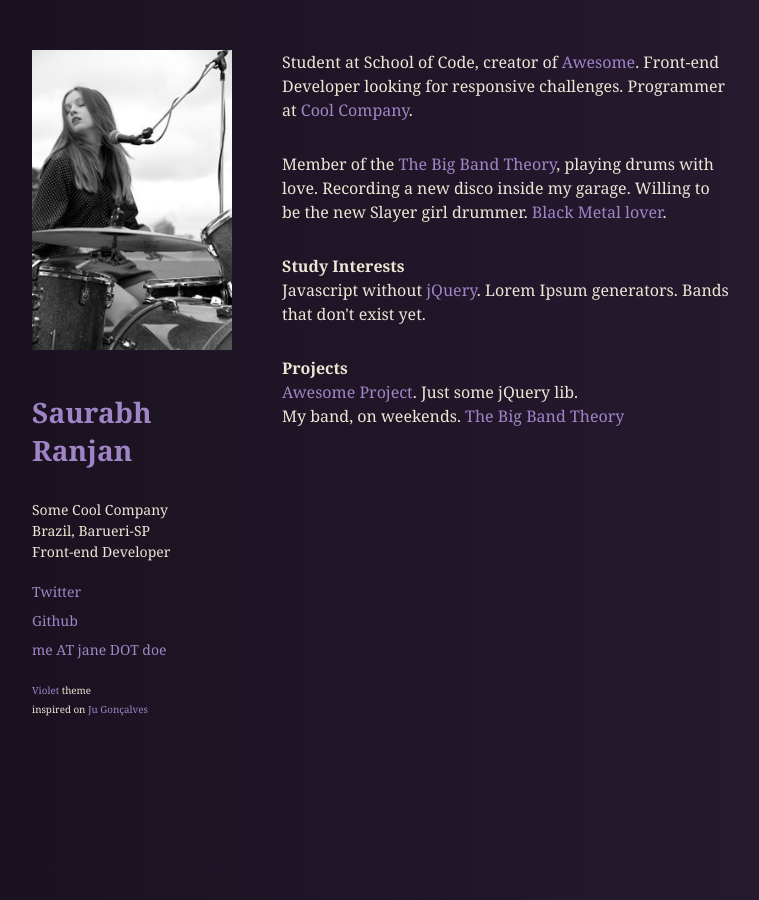
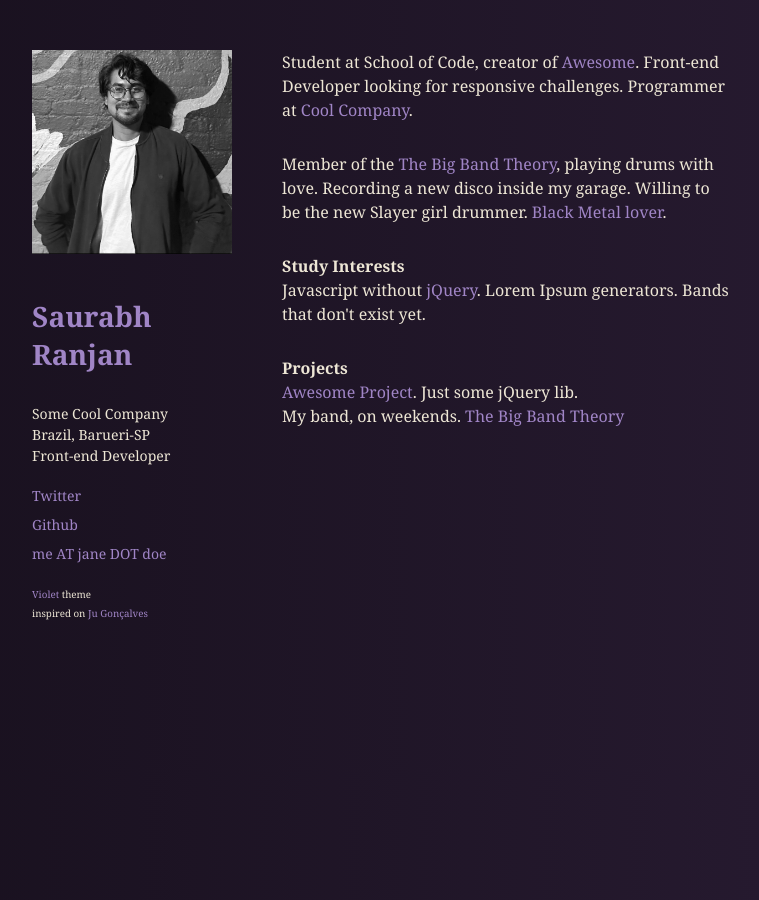
Before and after one commit to saurabhr/saurabhr.github.io, a Jekyll site: the page built from index.html, in a window 1280 px wide. Shown: the whole page, without its empty margins (68-827 px from the left). Built offline with Jekyll 4.4.1, drawn with Linux system fonts in a browser that asks for light colours.

Commit message:
added img

```diff
--- a/_config.yml
+++ b/_config.yml
@@ -5,7 +5,7 @@ bio: Metacognition, Reality Monitoring, Cognitive Neuroscience, AI, Consciousnes
 # twitter summary info
 description: Personal Website
 
-picture: assets/images/picture.jpg
+picture: assets/images/greyscale.jpg
 
 url: https://saurabhr.github.io
 # your url: http://USERNAME.github.io
```
Also changed, not shown: assets/images/greyscale.jpg (added), assets/images/saurabh.jpg (added), 2 other files.
